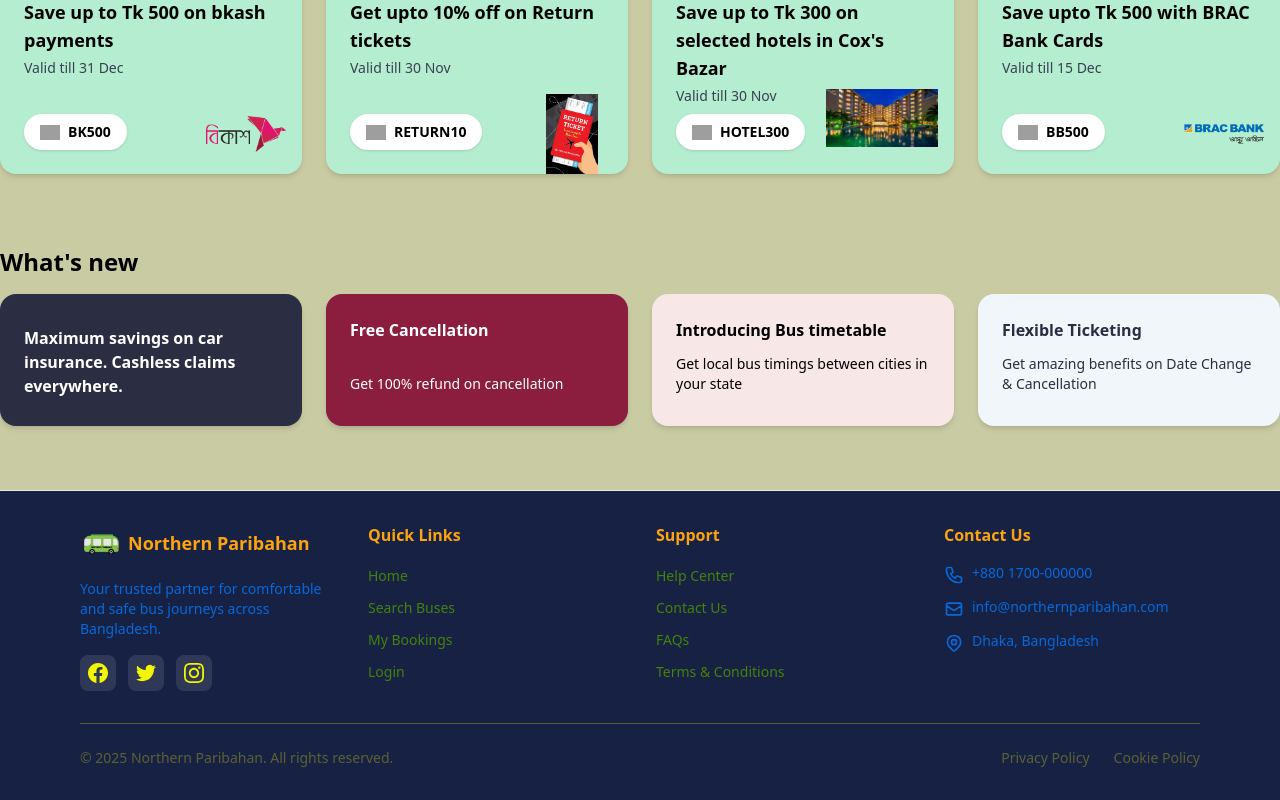
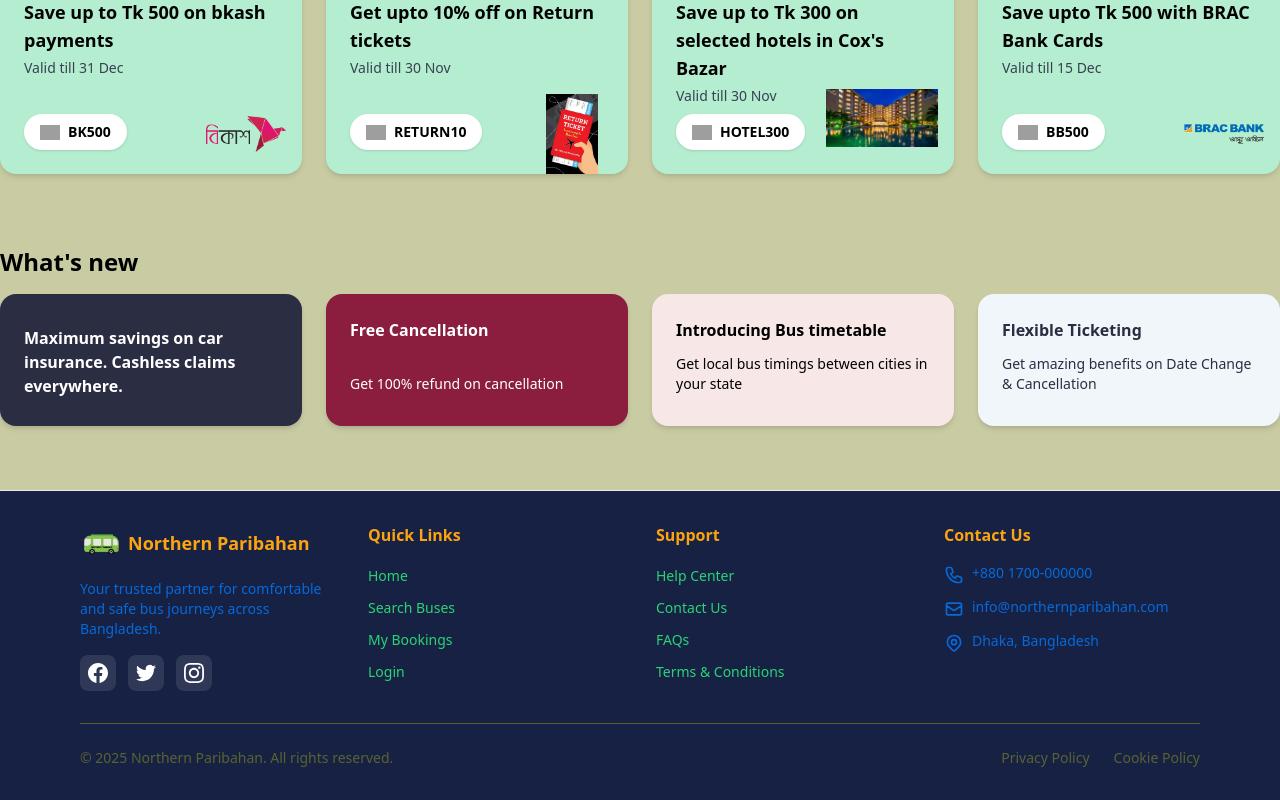
Before and after one commit to uzicodes/Northern-Paribahan, a Next.js app in the folder frontend/: page / in a window 1280 px wide. Shown: the part 635-1435 px from the top of the page. Built offline with nearby package versions, Linux system fonts and the light colour scheme; grey boxes are pictures that could not be loaded.

Commit message:
changing the color of the social icons & quick links

```diff
--- a/frontend/components/Footer.tsx
+++ b/frontend/components/Footer.tsx
@@ -21,21 +21,21 @@
                             {/* Social Media Icons */}
                             <a href="#" className="hover:opacity-80 transition-opacity">
                                 <div className="bg-white bg-opacity-10 p-2 rounded-lg hover:bg-opacity-20">
-                                    <svg xmlns="http://www.w3.org/2000/svg" className="h-5 w-5" style={{ color: '#F1F604' }} fill="currentColor" viewBox="0 0 24 24">
+                                    <svg xmlns="http://www.w3.org/2000/svg" className="h-5 w-5" style={{ color: '#FFFFFF' }} fill="currentColor" viewBox="0 0 24 24">
                                         <path d="M24 12.073c0-6.627-5.373-12-12-12s-12 5.373-12 12c0 5.99 4.388 10.954 10.125 11.854v-8.385H7.078v-3.47h3.047V9.43c0-3.007 1.792-4.669 4.533-4.669 1.312 0 2.686.235 2.686.235v2.953H15.83c-1.491 0-1.956.925-1.956 1.874v2.25h3.328l-.532 3.47h-2.796v8.385C19.612 23.027 24 18.062 24 12.073z" />
                                     </svg>
                                 </div>
                             </a>
                             <a href="#" className="hover:opacity-80 transition-opacity">
                                 <div className="bg-white bg-opacity-10 p-2 rounded-lg hover:bg-opacity-20">
-                                    <svg xmlns="http://www.w3.org/2000/svg" className="h-5 w-5" style={{ color: '#F1F604' }} fill="currentColor" viewBox="0 0 24 24">
+                                    <svg xmlns="http://www.w3.org/2000/svg" className="h-5 w-5" style={{ color: '#FFFFFF' }} fill="currentColor" viewBox="0 0 24 24">
                                         <path d="M23.953 4.57a10 10 0 01-2.825.775 4.958 4.958 0 002.163-2.723c-.951.555-2.005.959-3.127 1.184a4.92 4.92 0 00-8.384 4.482C7.69 8.095 4.067 6.13 1.64 3.162a4.822 4.822 0 00-.666 2.475c0 1.71.87 3.213 2.188 4.096a4.904 4.904 0 01-2.228-.616v.06a4.923 4.923 0 003.946 4.827 4.996 4.996 0 01-2.212.085 4.936 4.936 0 004.604 3.417 9.867 9.867 0 01-6.102 2.105c-.39 0-.779-.023-1.17-.067a13.995 13.995 0 007.557 2.209c9.053 0 13.998-7.496 13.998-13.985 0-.21 0-.42-.015-.63A9.935 9.935 0 0024 4.59z" />
                                     </svg>
                                 </div>
                             </a>
                             <a href="#" className="hover:opacity-80 transition-opacity">
                                 <div className="bg-white bg-opacity-10 p-2 rounded-lg hover:bg-opacity-20">
-                                    <svg xmlns="http://www.w3.org/2000/svg" className="h-5 w-5" style={{ color: '#F1F604' }} fill="currentColor" viewBox="0 0 24 24">
+                                    <svg xmlns="http://www.w3.org/2000/svg" className="h-5 w-5" style={{ color: '#FFFFFF' }} fill="currentColor" viewBox="0 0 24 24">
                                         <path d="M12 2.163c3.204 0 3.584.012 4.85.07 3.252.148 4.771 1.691 4.919 4.919.058 1.265.069 1.645.069 4.849 0 3.205-.012 3.584-.069 4.849-.149 3.225-1.664 4.771-4.919 4.919-1.266.058-1.644.07-4.85.07-3.204 0-3.584-.012-4.849-.07-3.26-.149-4.771-1.699-4.919-4.92-.058-1.265-.07-1.644-.07-4.849 0-3.204.013-3.583.07-4.849.149-3.227 1.664-4.771 4.919-4.919 1.266-.057 1.645-.069 4.849-.069zm0-2.163c-3.259 0-3.667.014-4.947.072-4.358.2-6.78 2.618-6.98 6.98-.059 1.281-.073 1.689-.073 4.948 0 3.259.014 3.668.072 4.948.2 4.358 2.618 6.78 6.98 6.98 1.281.058 1.689.072 4.948.072 3.259 0 3.668-.014 4.948-.072 4.354-.2 6.782-2.618 6.979-6.98.059-1.28.073-1.689.073-4.948 0-3.259-.014-3.667-.072-4.947-.196-4.354-2.617-6.78-6.979-6.98-1.281-.059-1.69-.073-4.949-.073zm0 5.838c-3.403 0-6.162 2.759-6.162 6.162s2.759 6.163 6.162 6.163 6.162-2.759 6.162-6.163c0-3.403-2.759-6.162-6.162-6.162zm0 10.162c-2.209 0-4-1.79-4-4 0-2.209 1.791-4 4-4s4 1.791 4 4c0 2.21-1.791 4-4 4zm6.406-11.845c-.796 0-1.441.645-1.441 1.44s.645 1.44 1.441 1.44c.795 0 1.439-.645 1.439-1.44s-.644-1.44-1.439-1.44z" />
                                     </svg>
                                 </div>
@@ -50,22 +50,22 @@
                         </h3>
                         <ul className="space-y-2">
                             <li>
-                                <Link href="/" className="text-sm hover:underline transition-all" style={{ color: '#458208' }}>
+                                <Link href="/" className="text-sm hover:underline transition-all" style={{ color: '#2ad474' }}>
                                     Home
                                 </Link>
                             </li>
                             <li>
-                                <Link href="/buses" className="text-sm hover:underline transition-all" style={{ color: '#458208' }}>
+                                <Link href="/buses" className="text-sm hover:underline transition-all" style={{ color: '#2ad474' }}>
                                     Search Buses
                                 </Link>
                             </li>
                             <li>
-                                <Link href="/my-bookings" className="text-sm hover:underline transition-all" style={{ color: '#458208' }}>
+                                <Link href="/my-bookings" className="text-sm hover:underline transition-all" style={{ color: '#2ad474' }}>
                                     My Bookings
                                 </Link>
                             </li>
                             <li>
-                                <Link href="/login" className="text-sm hover:underline transition-all" style={{ color: '#458208' }}>
+                                <Link href="/login" className="text-sm hover:underline transition-all" style={{ color: '#2ad474' }}>
                                     Login
                                 </Link>
                             </li>
@@ -79,22 +79,22 @@
                         </h3>
                         <ul className="space-y-2">
                             <li>
-                                <a href="#" className="text-sm hover:underline transition-all" style={{ color: '#458208' }}>
+                                <a href="#" className="text-sm hover:underline transition-all" style={{ color: '#2ad474' }}>
                                     Help Center
                                 </a>
                             </li>
                             <li>
-                                <a href="#" className="text-sm hover:underline transition-all" style={{ color: '#458208' }}>
+                                <a href="#" className="text-sm hover:underline transition-all" style={{ color: '#2ad474' }}>
                                     Contact Us
                                 </a>
                             </li>
                             <li>
-                                <a href="#" className="text-sm hover:underline transition-all" style={{ color: '#458208' }}>
+                                <a href="#" className="text-sm hover:underline transition-all" style={{ color: '#2ad474' }}>
                                     FAQs
                                 </a>
                             </li>
                             <li>
-                                <a href="#" className="text-sm hover:underline transition-all" style={{ color: '#458208' }}>
+                                <a href="#" className="text-sm hover:underline transition-all" style={{ color: '#2ad474' }}>
                                     Terms & Conditions
                                 </a>
                             </li>
```
